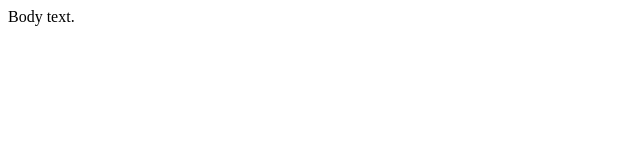
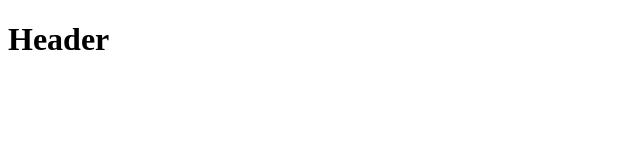
Before and after one commit to kotler-dev/todojs, a plain HTML site: page index.html in a window 1280 px wide. Shown: the whole page, without its empty margins (0-640 px from the left). Drawn offline with Linux system fonts and the light colour scheme.

Commit message:
Edit H1 in index.html.

```diff
--- a/index.html
+++ b/index.html
@@ -6,6 +6,6 @@
   <title>TODO on JS</title>
 </head>
 <body>
-  Body text.
+  <h1>Header</h1>
 </body>
 </html>
```
